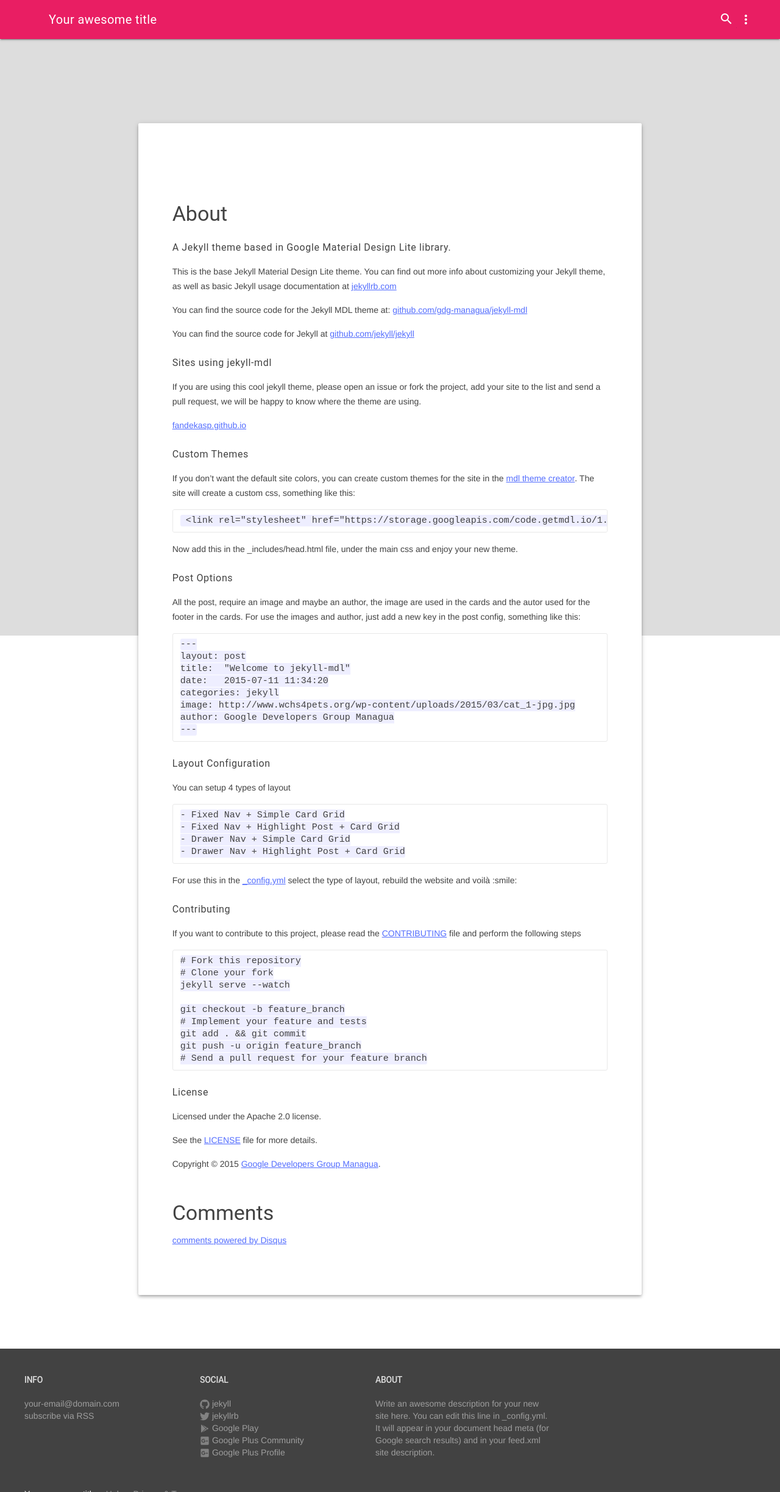
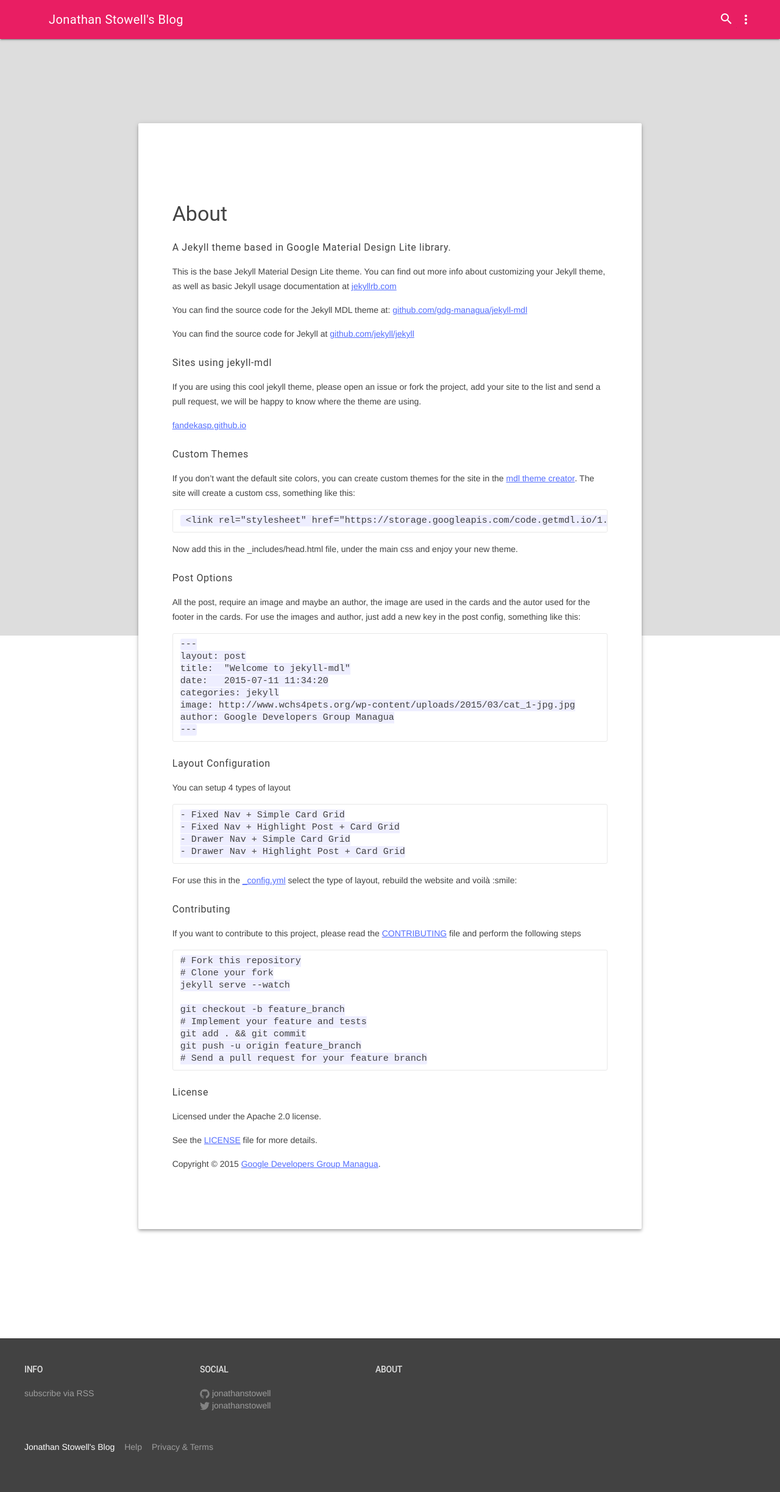
Before and after one commit to jonathanstowell/jonathanstowell.github.io, a Jekyll site: the page built from about.md, in a window 1280 px wide. Shown: the whole page at 61% size. Built offline with Jekyll 4.4.1, drawn with Linux system fonts in a browser that asks for light colours; comment, search, counter and statistics services are not loaded.

Commit message:
Update config settings.

```diff
--- a/_config.yml
+++ b/_config.yml
@@ -1,37 +1,19 @@
 # Site settings
-title: Your awesome title
-email: your-email@domain.com
+title: Jonathan Stowell's Blog
+
 description: > # this means to ignore newlines until "baseurl:"
-  Write an awesome description for your new site here. You can edit this
-  line in _config.yml. It will appear in your document head meta (for
-  Google search results) and in your feed.xml site description.
 baseurl: "" # the subpath of your site, e.g. /blog/
-url: "http://yourdomain.com" # the base hostname & protocol for your site
-twitter_username: jekyllrb
-github_username:  jekyll
-google_play: 'GDGX'
-google_plus_com: '109485346959707049693'  # Community link
-google_plus_per: '+GDGManagua'  #Personal link
-facebook_app_id: 12345
+url: "" # the base hostname & protocol for your site
+twitter_username: jonathanstowell
+github_username:  jonathanstowell
 
 # Layout settings
 header_type: default  # values [ drawer, default ]
 post_type: highlight    # values [ highlight, default ]
 pagination_type: default  # values [ ops, default ]
 
-more_vert:
-  option1:
-    name: Cool Option 1
-    link: www.myawesomelink.com
-  option2:
-    name: Cool Option 2
-    link: www.myawesomelink.com
-  option3:
-    name: Cool Option 3
-    link: www.myawesomelink.com
-
-disqus: true
-disqus_shortname: 'gdgmanagua'
+disqus: false
+disqus_shortname: ''
 
 # Build settings
 markdown: kramdown
```
